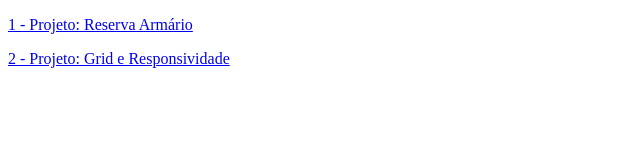
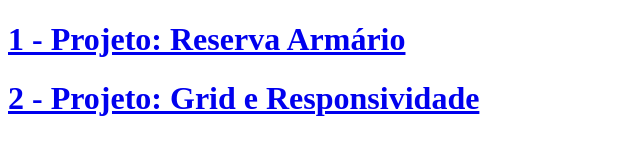
Before and after one commit to DiegoVBPinho/S05-IHM, a plain HTML site: page index.html in a window 1280 px wide. Shown: the whole page, without its empty margins (0-640 px from the left). Drawn offline with Linux system fonts and the light colour scheme.

Commit message:
Aumentando tamanho da fonte do Index de Projetos

```diff
--- a/index.html
+++ b/index.html
@@ -3,8 +3,8 @@
 
 <body>
 
-    <p><a href="Reserva_armario">1 - Projeto: Reserva Armário</a></p>
-    <p><a href="Grid_e_Responsividade">2 - Projeto: Grid e Responsividade</a></p>
+    <h1><a href="Reserva_armario">1 - Projeto: Reserva Armário</a></h1>
+    <h1><a href="Grid_e_Responsividade">2 - Projeto: Grid e Responsividade</a></h1>
 </body>
 
 </html>
```
